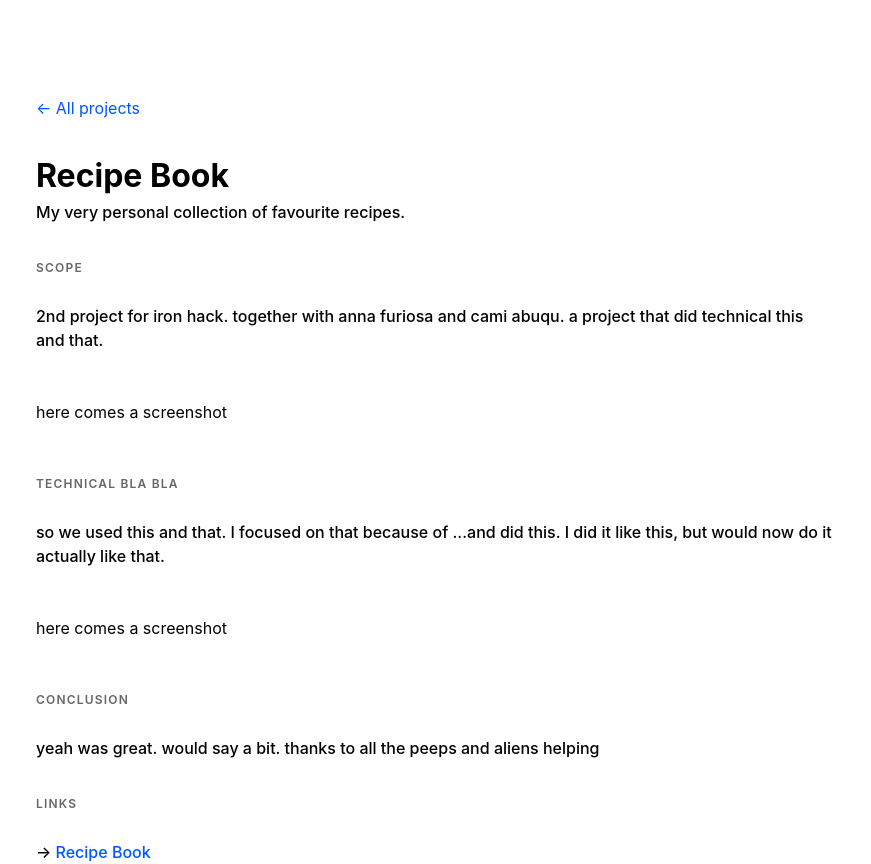
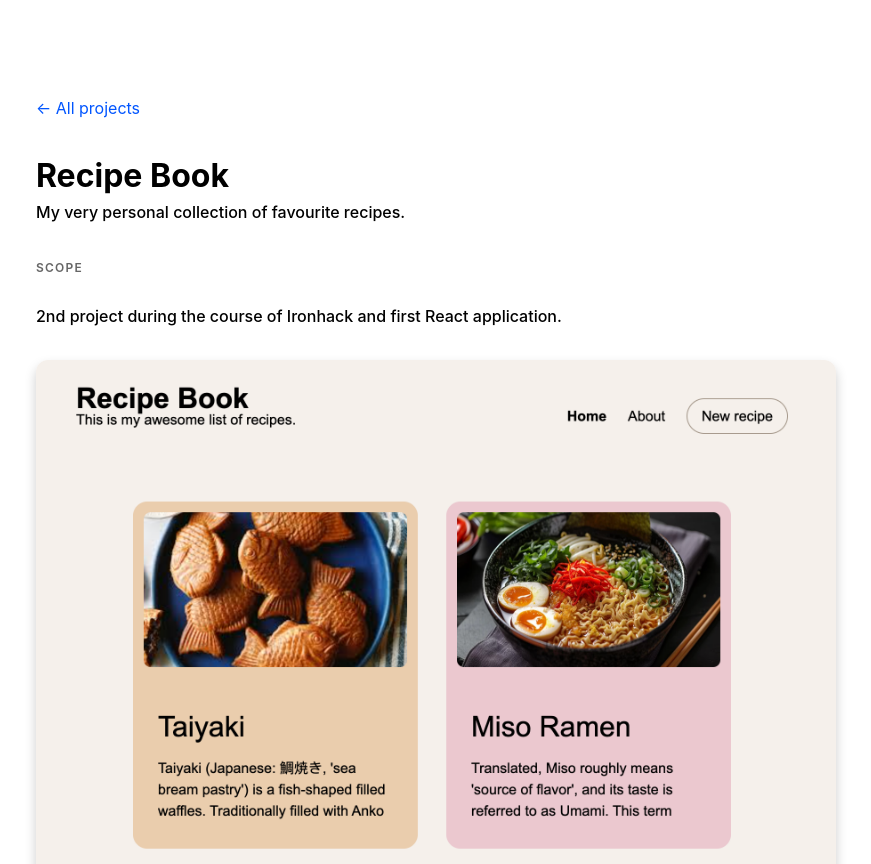
Before and after one commit to justArale/portfolio, a React (Vite) app: page /recipe-book in a window 1280 px wide. Shown: the top 864 px of the page, without its empty margins (204-1075 px from the left). Built offline with nearby package versions, Linux system fonts and the light colour scheme.

Commit message:
added right content for the recipe book page, including screenshots.

```diff
--- a/src/pages/PollZonePage.jsx
+++ b/src/pages/PollZonePage.jsx
@@ -49,7 +49,8 @@ function PollZonePage() {
         <p className="body">
           Yeah, it was incredibly impressive to realize, while building, how
           everything works together seamlessly. It also highlighted how much I
-          have already learned and can implement.
+          have already learned and can implement. <br />
+          Many thanks to everyone who supported me during the course.
         </p>
       </div>
       <div className="homepageContent">
--- a/src/pages/RecipeBookPage.jsx
+++ b/src/pages/RecipeBookPage.jsx
@@ -1,6 +1,8 @@
 import React from "react";
 import "../components/Projects.css";
 import { Link } from "react-router-dom";
+import RecipeBookHomepage from "../assets/screenshots/RecipeBook-Homepage.png";
+import RecipeBookRecipe from "../assets/screenshots/RecipeBook-Recipe.png";
 
 function RecipeBookPage() {
   return (
@@ -19,28 +21,33 @@ function RecipeBookPage() {
       <div className="homepageContent">
         <p className="label">Scope</p>
         <p className="body">
-          2nd project for iron hack. together with anna furiosa and cami abuqu.
-          a project that did technical this and that.
+          2nd project during the course of Ironhack and first React application.
         </p>
       </div>
-      <div>
-        <p>here comes a screenshot</p>
+      <div className="imageWrapper">
+        <img src={RecipeBookHomepage} alt="RecipeBookHomepage" />
       </div>
       <div className="homepageContent">
-        <p className="label">Technical bla bla</p>
+        <p className="label">Technical this and that</p>
         <p className="body">
-          so we used this and that. I focused on that because of ...and did
-          this. I did it like this, but would now do it actually like that.
+          For the database, I used a JSON file that can be temporarily modified
+          through local storage. This allows recipes to be updated, deleted, and
+          new ones added. The design was implemented with vanilla CSS. Today, I
+          would incorporate a global database and authentication so that changes
+          persist and everyone can customize and use their own version.
         </p>
       </div>
-      <div>
-        <p>here comes a screenshot</p>
+      <div className="imageWrapper">
+        <img src={RecipeBookRecipe} alt="RecipeBookRecipe" />
       </div>
       <div className="homepageContent">
         <p className="label">Conclusion</p>
         <p className="body">
-          yeah was great. would say a bit. thanks to all the peeps and aliens
-          helping
+          As my first React project, it was full of challenges. Finding the
+          appropriate syntax for the structure in the JSON file, assigning
+          different background colors to various recipes on the dashboard, and
+          rendering everything as desired made it the most personal project for
+          me.
         </p>
       </div>
       <div className="homepageContent">
@@ -49,7 +56,7 @@ function RecipeBookPage() {
           →{" "}
           <a
             className="bodyLink"
-            href="https://arale-spotify-project.netlify.app"
+            href="https://arales-recipe-book.netlify.app/"
             target="_blank"
           >
             Recipe Book
```
Also changed, not shown: src/assets/screenshots/RecipeBook-Homepage.png (added), src/assets/screenshots/RecipeBook-Recipe.png (added).
